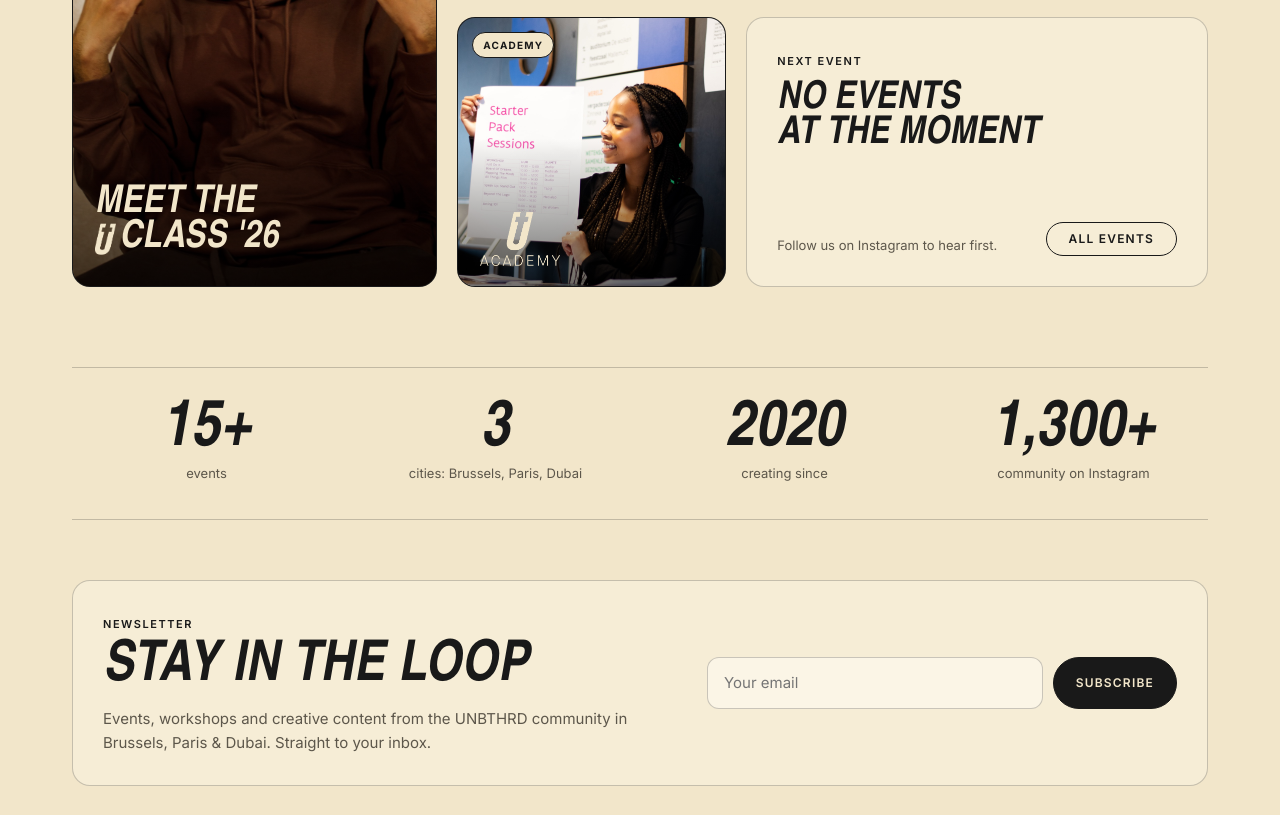
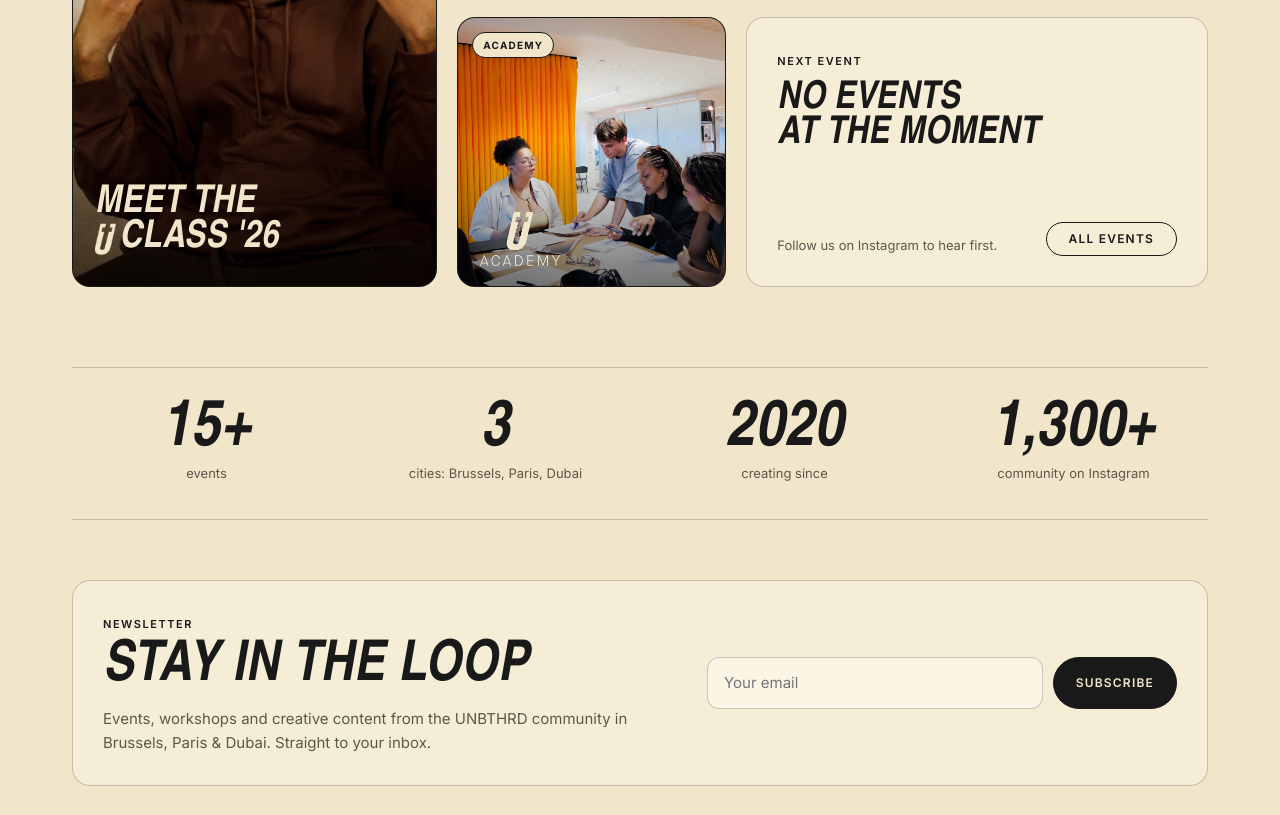
Before and after one commit to jiem-mubs/unbthrd-website, a plain HTML site: page index.html in a window 1280 px wide. Shown: the part 1323-2138 px from the top of the page. Drawn offline with Linux system fonts and the light colour scheme; a web font is replaced by a local one.

Commit message:
Use new Academy photos on home and Workshops

```diff
--- a/index.html
+++ b/index.html
@@ -24,7 +24,7 @@
     <div class="card-foot"><h3 class="card-logo"><img src="assets/img/logo-studio-cream.png" alt="UNBTHRD Studio" width="992" height="387"></h3></div></a>
   <a class="card media b-team" href="team.html"><div class="slides" data-auto="2600"><img src="assets/img/team-01.jpg" alt="Jiem" class=on loading="lazy"><img src="assets/img/team-03.jpg" alt="Pbox" loading="lazy"><img src="assets/img/team-02.jpg" alt="Samira" loading="lazy"><img src="assets/img/team-07.jpg" alt="Ornella" loading="lazy"><img src="assets/img/team-13.jpg" alt="Sonia" loading="lazy"><img src="assets/img/team-04.jpg" alt="Shaina" loading="lazy"><img src="assets/img/team-10.jpg" alt="Rachel" loading="lazy"><img src="assets/img/team-08.jpg" alt="Diphi" loading="lazy"><img src="assets/img/team-15.jpg" alt="Shei" loading="lazy"><img src="assets/img/team-05.jpg" alt="Axelle" loading="lazy"></div><span class="tag">Team</span>
     <div class="card-foot"><h3 class="display">Meet the<br><span class="u-inline"><img src="assets/img/u-mark.png" alt="U">Class '26</span></h3></div></a>
-  <a class="card media b-academy" href="academy.html"><img src="assets/img/academy-2.jpg" alt="" loading="lazy"><span class="tag">Academy</span>
+  <a class="card media b-academy" href="academy.html"><img src="assets/img/academy-home-2025.jpg" alt="Pre-Production Workshop at De Grid, Muntpunt" loading="lazy" style="object-position:50% 45%"><span class="tag">Academy</span>
     <div class="card-foot"><h3 class="card-logo academy"><img src="assets/img/logo-academy-cream.png" alt="UNBTHRD Academy" width="627" height="423"></h3></div></a>
   <a class="card pad b-next" href="events.html" style="text-decoration:none"><div><span class="eyebrow">Next event</span>
     <h3 class="display" style="margin-top:10px">No events<br>at the moment</h3></div>
```
Also changed, not shown: academy.html (+1 -1 lines).
